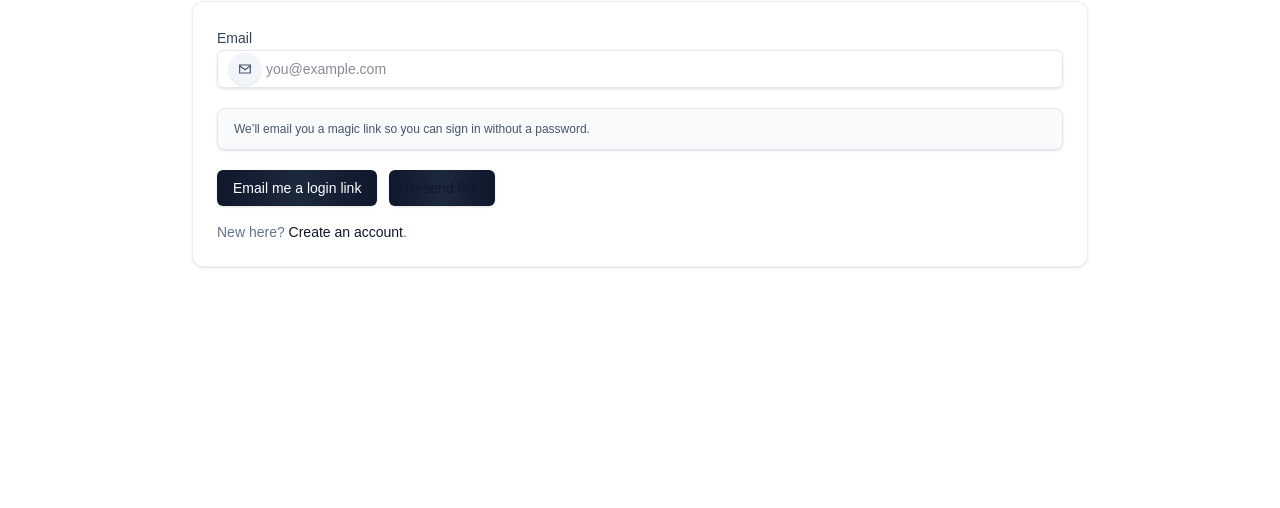
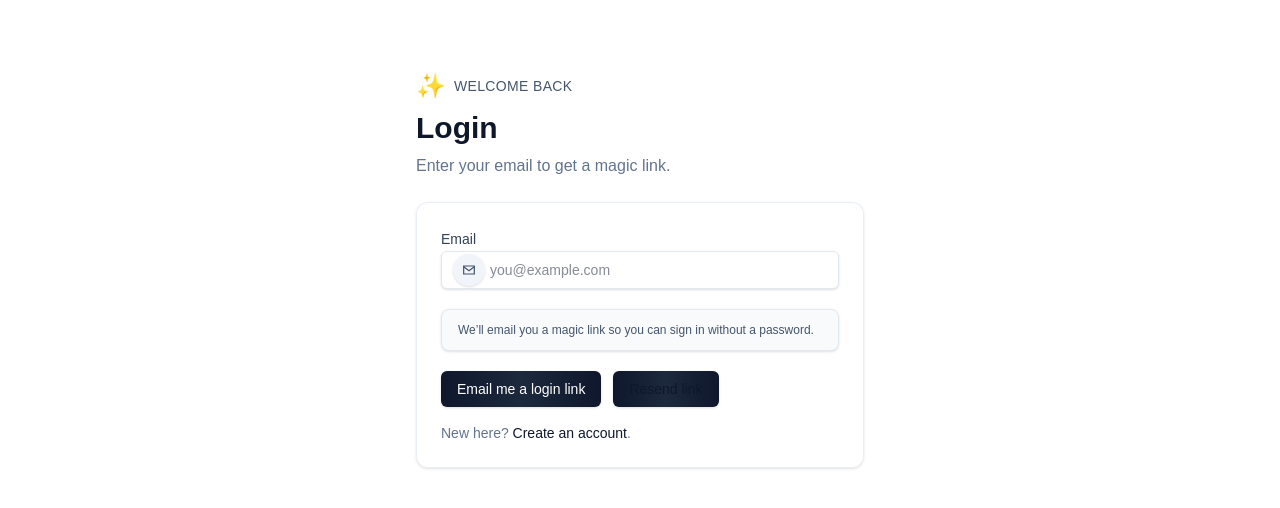
Before and after one commit to min-hinthar/delivery-subscription-app, a Next.js app: page /login in a window 1280 px wide. Shown: the part 240-748 px from the top of the page. Built offline with nearby package versions, Linux system fonts and the light colour scheme; no server answers.

Commit message:
Update layout.tsx
export default function AuthLayout({ children }: { children: React.ReactNode }) {
  return (
    <div className="min-h-dvh flex items-center justify-center p-4">
      <div className="w-full max-w-md">{children}</div>
    </div>
  );
}

```diff
--- a/src/app/(auth)/layout.tsx
+++ b/src/app/(auth)/layout.tsx
@@ -1,3 +1,7 @@
 export default function AuthLayout({ children }: { children: React.ReactNode }) {
-  return <>{children}</>;
+  return (
+    <div className="min-h-dvh flex items-center justify-center p-4">
+      <div className="w-full max-w-md">{children}</div>
+    </div>
+  );
 }
```
